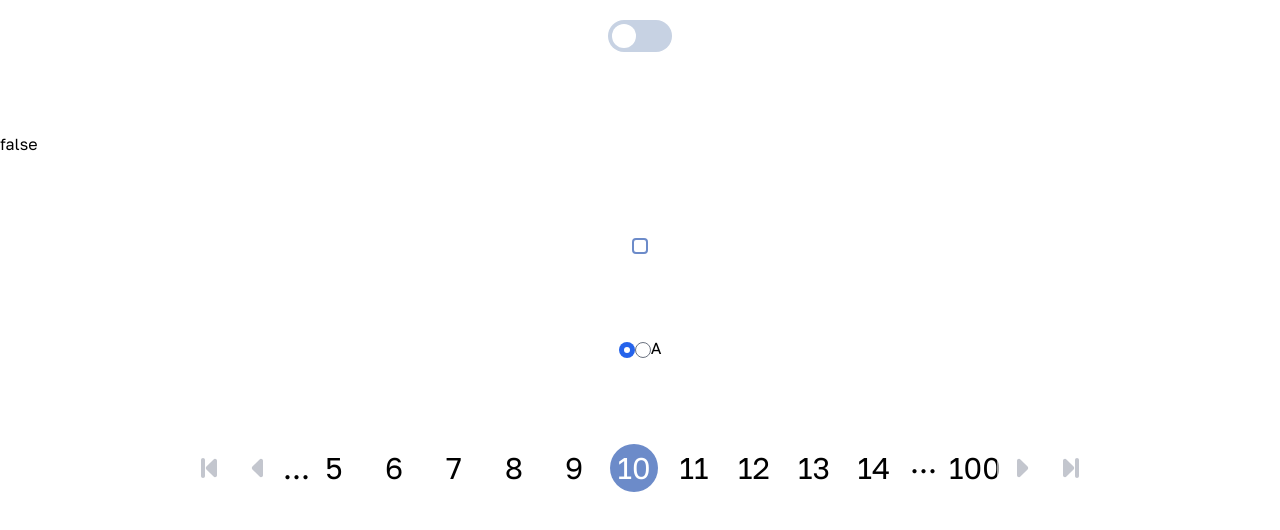
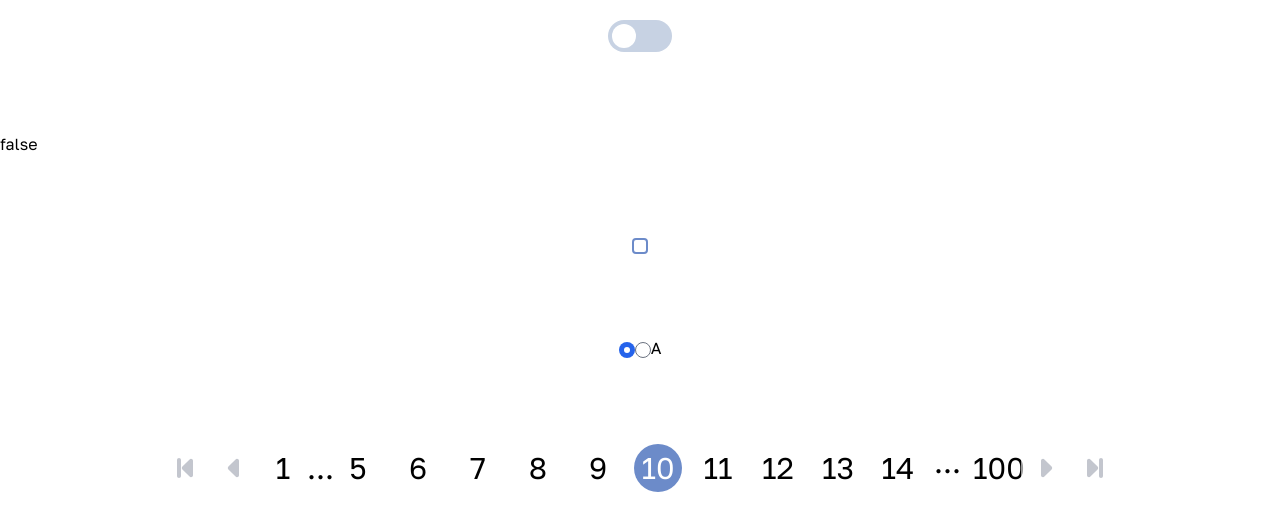
Before and after one commit to ReynekeJluc/UIcomponentsForBMS, a Vue app in the folder ButtonBlock/: page / in a window 1280 px wide. Both pictures are taken after a click on the button "10". Shown: the top 530 px of the page. Built offline with nearby package versions, Linux system fonts and the light colour scheme; the HTML template or start-up script is replaced by a standard one.

Commit message:
MyPagination.vue
add visible first button page always

```diff
--- a/ButtonBlock/src/components/UI/MyPagination.vue
+++ b/ButtonBlock/src/components/UI/MyPagination.vue
@@ -30,6 +30,13 @@
                         d="M15 8.41421C15 7.52331 13.9229 7.07714 13.2929 7.70711L9.70711 11.2929C9.31658 11.6834 9.31658 12.3166 9.70711 12.7071L13.2929 16.2929C13.9229 16.9229 15 16.4767 15 15.5858V8.41421Z"
                         fill="" class="fill-black-10"/>
                 </svg>
+            </button>
+        </li>
+        <li class="first-item-pagination">
+            <button v-if="startPage != 1" @click="inBeginActivePAge" type="button"
+                        class="rounded-full w-12 h-12 hover:bg-blue-50 hover:text-white-100"
+            >
+                1
             </button>
         </li>
         <li v-show="startPage >= 2" class="pagination_item">
```
